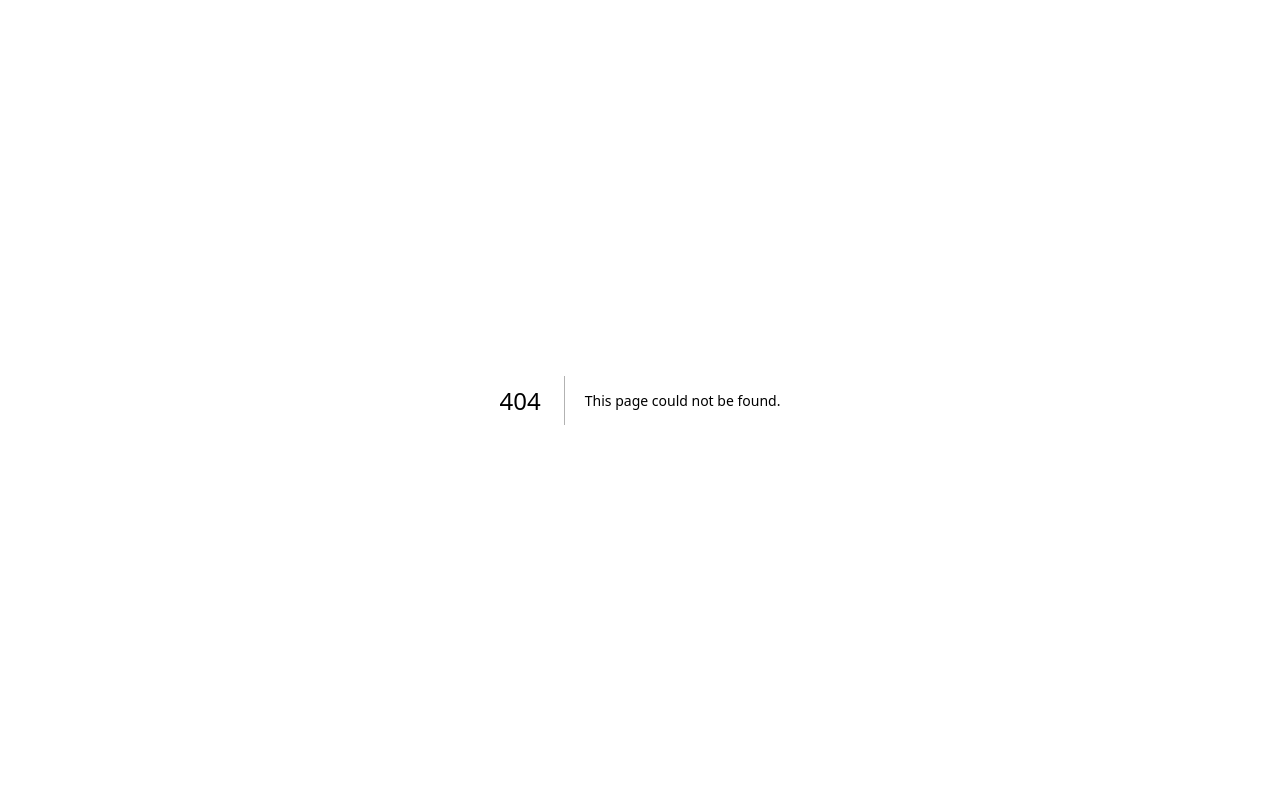
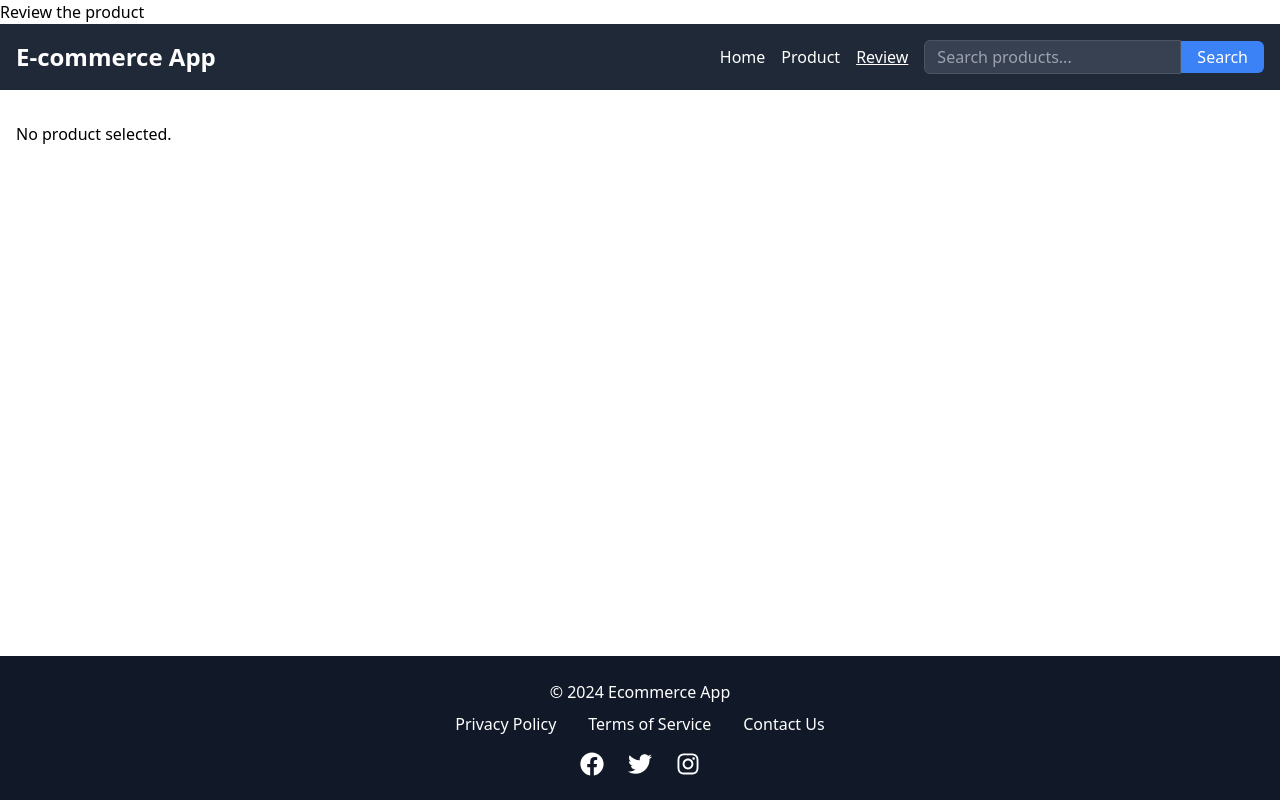
Before and after one commit to car251290/E-Commerce, a Next.js app: page /review-page in a window 1280 px wide. Before the commit this address had no page. Built offline with nearby package versions, Linux system fonts and the light colour scheme.

Commit message:
the layout for the footer the links works now

```diff
--- a/components/Footer/Footer.jsx
+++ b/components/Footer/Footer.jsx
@@ -1,9 +1,9 @@
-import react from 'react';
+import React from 'react';
 import { FaFacebook, FaTwitter, FaInstagram } from 'react-icons/fa';
 
 const Footer = () => {
   return (
-        <footer className="bg-gray-800 text-white text-center py-6 mt-10 mb-4 pb-4">
+    <footer className="bg-gray-900 text-white text-center py-6">
       <div className="container mx-auto text-center">
         <p className="mb-2">
           &copy; {new Date().getFullYear()} Ecommerce App
@@ -27,7 +27,6 @@ const Footer = () => {
       </div>
     </footer>
   );
+};
 
-
-}
 export default Footer;
--- a/components/Home.jsx
+++ b/components/Home.jsx
@@ -41,7 +41,7 @@ const Home = () => {
             ))}
           </div>
         </div>
-        <Footer />
+
       </div>
     </>
   );
--- /dev/null
+++ b/components/Layout.jsx
@@ -0,0 +1,14 @@
+// components/Layout.jsx
+import React from 'react';
+import Footer from './Footer/Footer';
+
+const Layout = ({ children }) => {
+  return (
+    <div className="min-h-screen flex flex-col">
+      <main className="flex-grow">{children}</main>
+      <Footer />
+    </div>
+  );
+};
+
+export default Layout;
--- a/components/NavBar.jsx
+++ b/components/NavBar.jsx
@@ -3,25 +3,23 @@ import React,{useState} from 'react';
 import Link from 'next/link';
 import { useRouter } from 'next/router';
 import { useView } from '../context/ViewContext';
+import Review from './Review';
+
 
 const Navbar = () => {
   const router = useRouter();
-  const {changeView} = useView();
   const [searchTerm, setSearchTerm] = useState('');
 
-
-  // handle to search the card products
+  // Handle search input change
   const handleSearchChange = (event) => {
     setSearchTerm(event.target.value);
+  };
 
-  }
-
-  // handle the search button submit
-  const handlerSearchSubmit = (event) => {
+  // Handle search button submit
+  const handleSearchSubmit = (event) => {
     event.preventDefault();
-    if(searchTerm.trim()){
+    if (searchTerm.trim()) {
       router.push(`/product?search=${encodeURIComponent(searchTerm.trim())}`);
-
     }
   };
 
@@ -29,33 +27,37 @@ const Navbar = () => {
     <nav className="bg-gray-800 p-4">
       <div className="container mx-auto flex justify-between items-center">
         <div className="text-white text-2xl font-bold">
-        <Link href="/" className={`text-white ${router.pathname === '/' ? 'underline' : 'hover:text-gray-400'}`}>
+          <Link href="/" aria-label="Home" className={`text-white ${router.pathname === '/' ? 'underline' : 'hover:text-gray-400'}`}>
             E-commerce App
           </Link>
         </div>
         <div className="flex items-center space-x-4">
-      <Link href="/" className={`text-white ${router.pathname === '/' ? 'underline' : 'hover:text-gray-400'}`}>
+          <Link href="/" aria-label="Home" className={`text-white ${router.pathname === '/' ? 'underline' : 'hover:text-gray-400'}`}>
             Home
           </Link>
-        <Link href="/product" className={`text-white ${router.pathname === '/product' ? 'underline' : 'hover:text-gray-400'}`}>
+          <Link href="/product-page" aria-label="Products" className={`text-white ${router.pathname === '/product-page' ? 'underline' : 'hover:text-gray-400'}`}>
             Product
           </Link>
-        <Link href="/review" className={`text-white ${router.pathname === '/review' ? 'underline' : 'hover:text-gray-400'}`}>
+          <Link href="/review-page" aria-label="Reviews" className={`text-white ${router.pathname === '/review-page' ? 'underline' : 'hover:text-gray-400'}`}>
             Review
           </Link>
-        <form onSubmit={handlerSearchSubmit} className="flex items-center">
+          <form onSubmit={handleSearchSubmit} className="flex items-center">
             <input
               type="text"
               value={searchTerm}
               onChange={handleSearchChange}
               placeholder="Search products..."
               className="px-3 py-1 rounded-l-md border border-gray-600 bg-gray-700 text-white"
+              aria-label="Search products"
             />
-          <button type="submit" className="px-4 py-1 bg-blue-500 text-white rounded-r-md hover:bg-blue-600">
+            <button
+              type="submit"
+              className="px-4 py-1 bg-blue-500 text-white rounded-r-md hover:bg-blue-600"
+              aria-label="Search"
+            >
               Search
             </button>
           </form>
-
         </div>
       </div>
     </nav>
--- a/pages/_app.jsx
+++ b/pages/_app.jsx
@@ -2,10 +2,14 @@ import '../styles/globals.css';
 import { ViewProvider } from '../context/ViewContext';
 import Home from '../components/Home';
 import '../styles/globals.css';
+import Layout from '../components/Layout';
 function MyApp({ Component, pageProps }) {
   return (
     <ViewProvider>
-    <Component {...pageProps} />
+      <Layout>
+      <Component {...pageProps} />
+      </Layout>
+
   </ViewProvider>
   );
 }
--- /dev/null
+++ b/pages/product-page.js
@@ -0,0 +1,14 @@
+import React from 'react';
+import Product from '../components/Product';
+
+
+const ProductPage = () => {
+return (
+    <>
+     <h1>Products views</h1>
+     <Product />
+    </>
+
+)
+}
+export default ProductPage;
--- /dev/null
+++ b/pages/review-page.js
@@ -0,0 +1,15 @@
+import React from 'react';
+
+import Review from '../components/Review';
+
+
+const ReviewPage = () => {
+    return (
+        <div>
+            <h1>Review the product</h1>
+            <Review />
+        </div>
+    );
+}
+
+export default ReviewPage;
--- a/styles/globals.css
+++ b/styles/globals.css
@@ -119,11 +119,13 @@ footer {
   background-color: #1f2937;
   color: white;
   text-align: center;
+
   padding: 1.5rem 0;
   margin-top: auto; /* Push footer to the bottom */
 }
 footer .container {
   max-width: 1200px;
+
   margin: 0 auto;
 }
 
```
Lines whose indentation alone changed are shown as unchanged.
